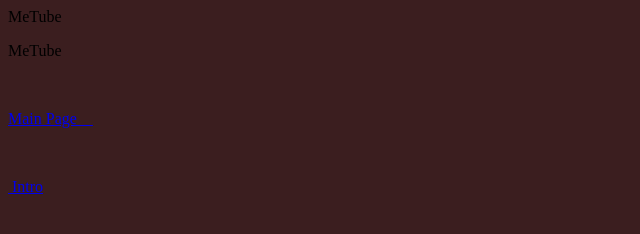
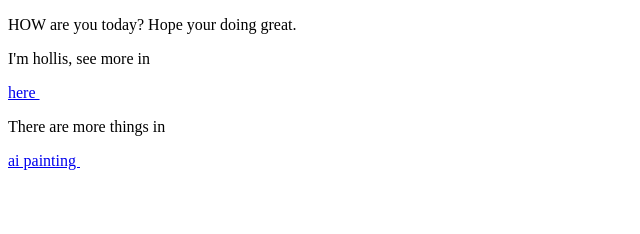
Before and after one commit to tenghaiisgenius/GeniusHollis.github.io, a plain HTML site: page Index.html in a window 1280 px wide. Shown: the whole page, without its empty margins (0-640 px from the left). Drawn offline with Linux system fonts and the light colour scheme.

Commit message:
Add files via upload

```diff
--- a/Index.html
+++ b/Index.html
@@ -1,18 +1,16 @@
 <!doctype html>
 <html>
 <head>
-	MeTube
 <meta charset="UTF-8">
-<title>HTML</title>
+<title>Index.html</title>
 </head>
+
 <body>
-<body background = "unknown.jpg">
-<p> MeTube</p>
-<p>&nbsp;</p>
-<p><a href="Hollis.html">Main Page&nbsp; &nbsp;&nbsp;</a></p>
-<p>&nbsp;</p>
-<p><a href="Hollis.html">&nbsp;Intro</a></p>
-<p>&nbsp;</p>
+<p> HOW are you today? Hope your doing great.</p>
+<p>I'm hollis, see more in</p>
+<p><a href="Hollis G7.html">here&nbsp;</a></p>
+<p>There are more things in</p>
+<p><a href="AI painting.html">ai painting&nbsp;</a></p>
+<p> &nbsp;&nbsp;</p>
 </body>
 </html>
-	<body bgcolor = "#3B1E1F"></body>
```
